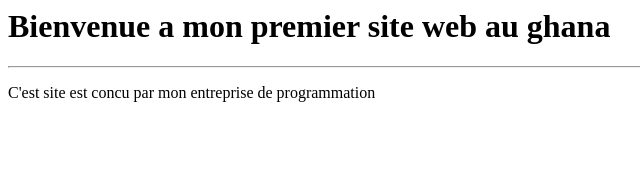
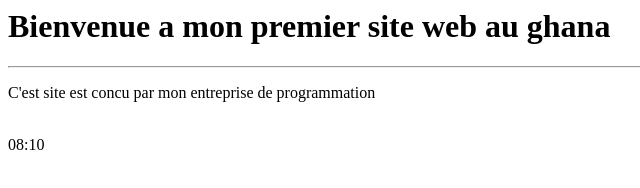
Before and after one commit to abdoulaye2/Ghana, a plain HTML site: page index.html in a window 1280 px wide. Shown: the full height of the page, 0-640 px from the left. Drawn offline with Linux system fonts and the light colour scheme.

Commit message:
L'heur sur mon site

```diff
--- a/index.html
+++ b/index.html
@@ -6,5 +6,7 @@
         <h1>Bienvenue a mon premier site web au ghana</h1>
         <hr>
         <p>C'est site est concu par mon entreprise de programmation</p>
+        <br>
+        <time>08:10</time>
     </body>
 </html>
```
